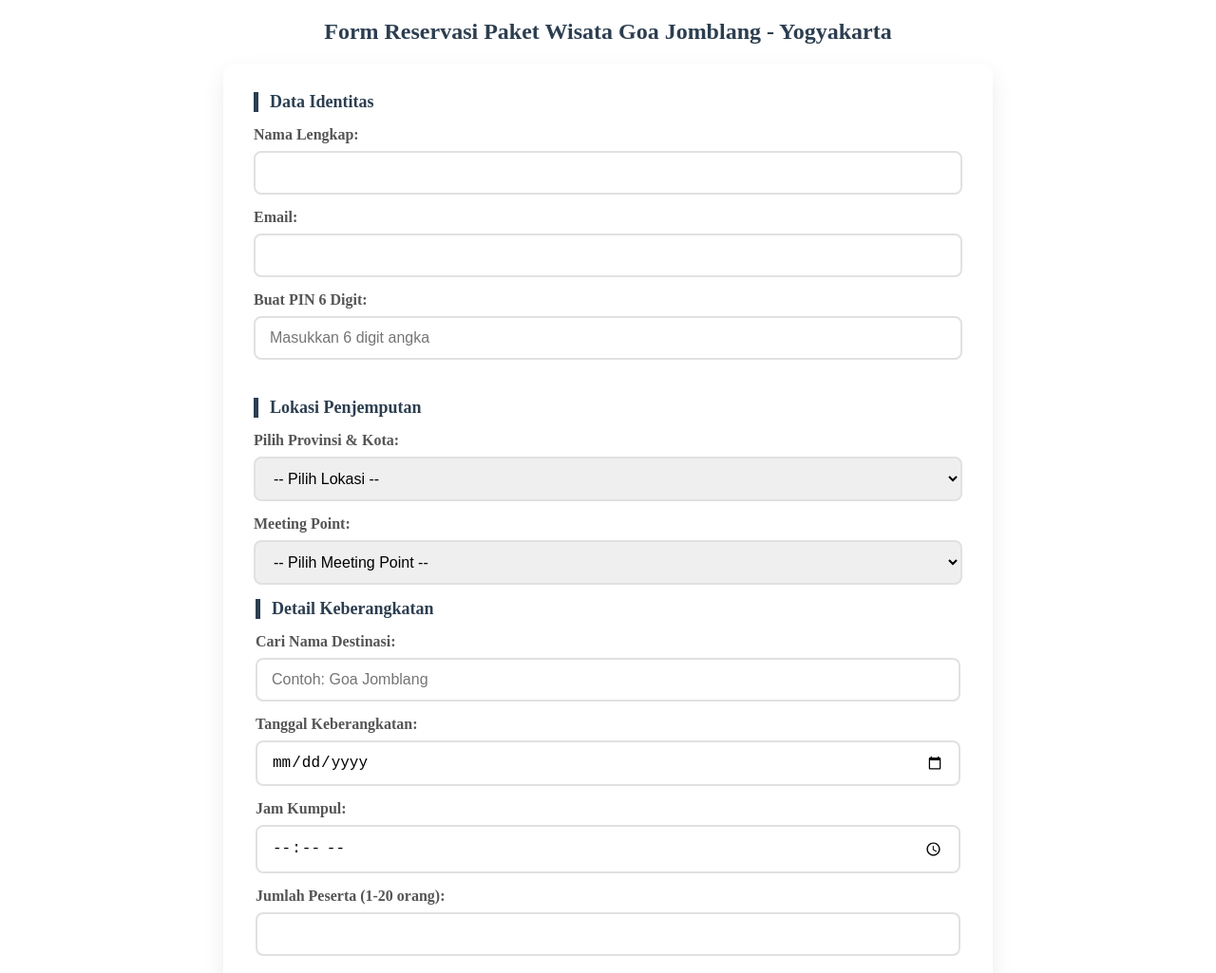
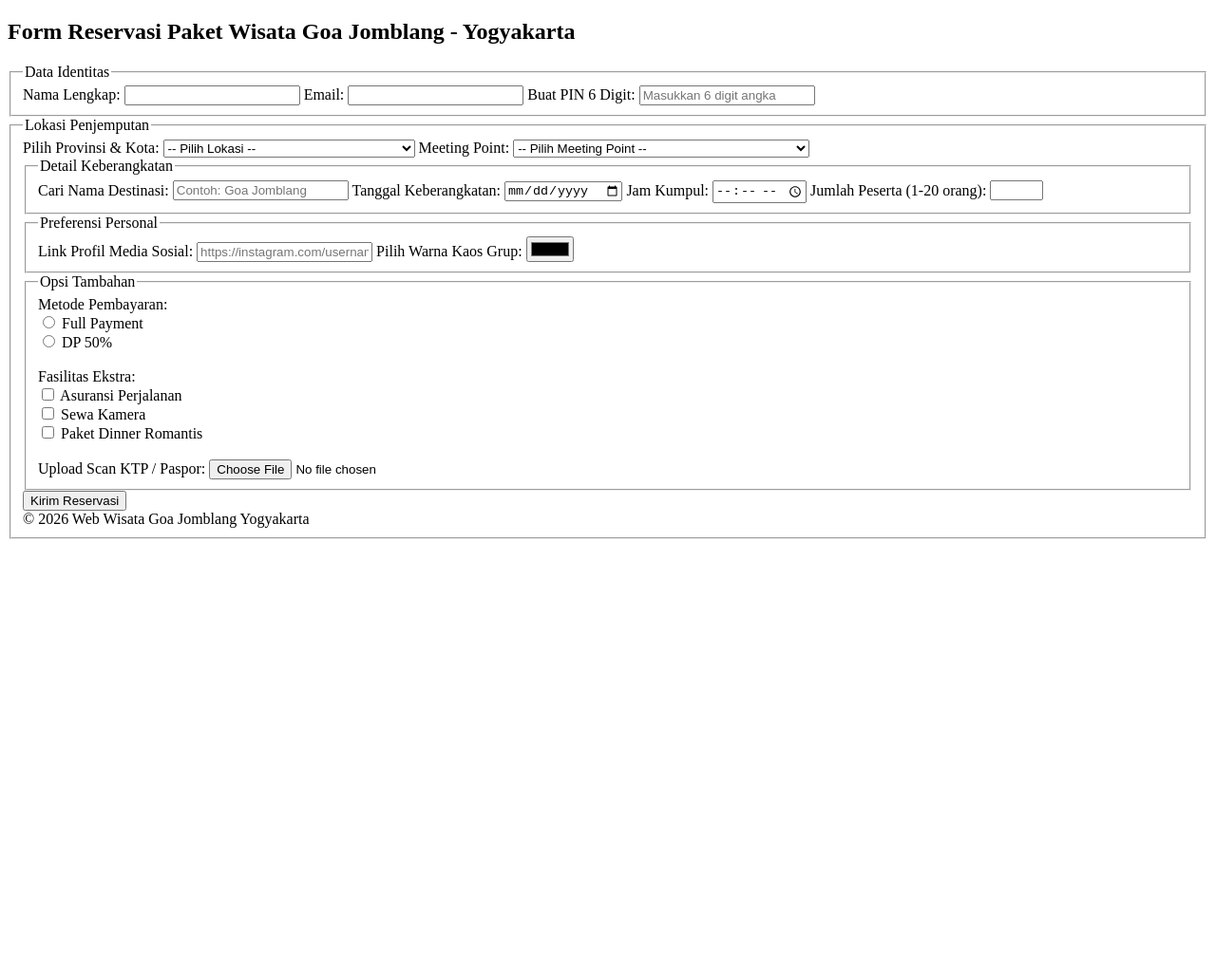
Before and after one commit to aneurianti04/index.formulir.pemesanan.html.implementasikan, a plain HTML site: page index.html in a window 1280 px wide. Shown: the top 1025 px of the page at 95% size. After the commit the page ends 800 px from the top, so only its background shows below. Drawn offline with Linux system fonts and the light colour scheme.

Commit message:
Update index.html

```diff
--- a/index.html
+++ b/index.html
@@ -3,151 +3,6 @@
  <head>
   <meta charset="UTF-8">
   <title>Form Reservasi Goa Jomblang Yogyakarta</title>
-  <style>
-        <style>
-/* BODY */
-body {
-    font-family: 'Segoe UI', Tahoma, Geneva, Verdana, sans-serif;
-    background: #f4f6f9;
-    margin: 0;
-    padding: 20px;
-    line-height: 1.6;
-    color: #333;
-}
-
-/* JUDUL */
-h2 {
-    text-align: center;
-    color: #2c3e50;
-    margin-bottom: 20px;
-}
-
-/* FORM CONTAINER */
-form {
-    background: white;
-    max-width: 750px;
-    margin: auto;
-    padding: 30px;
-    border-radius: 12px;
-    box-shadow: 0 10px 25px rgba(0, 0, 0, 0.08);
-}
-
-/* FIELDSET */
-fieldset {
-    border: none;
-    margin-bottom: 25px;
-    padding: 0;
-}
-
-/* LEGEND / JUDUL BAGIAN */
-legend {
-    font-size: 18px;
-    font-weight: bold;
-    color: #2c3e50;
-    border-left: 5px solid #2c3e50;
-    padding-left: 12px;
-    margin-bottom: 15px;
-}
-
-/* LABEL */
-label {
-    display: block;
-    font-weight: 600;
-    margin-bottom: 8px;
-    color: #555;
-}
-
-/* INPUT & SELECT */
-input[type="text"],
-input[type="email"],
-input[type="password"],
-input[type="number"],
-input[type="url"],
-input[type="date"],
-input[type="time"],
-input[type="search"],
-select {
-    width: 100%;
-    padding: 12px 15px;
-    margin-bottom: 15px;
-    border: 2px solid #e1e1e1;
-    border-radius: 8px;
-    font-size: 1rem;
-    transition: all 0.3s ease;
-    box-sizing: border-box;
-}
-
-/* EFEK SAAT DIKLIK */
-input:focus,
-select:focus {
-    border-color: #2c3e50;
-    outline: none;
-    box-shadow: 0 0 0 3px rgba(44, 62, 80, 0.1);
-}
-
-/* RADIO & CHECKBOX */
-input[type="radio"],
-input[type="checkbox"] {
-    width: auto;
-    margin-right: 8px;
-    margin-bottom: 10px;
-}
-
-/* INPUT COLOR */
-input[type="color"] {
-    height: 45px;
-    border: none;
-    background: none;
-    cursor: pointer;
-    margin-bottom: 15px;
-}
-
-/* INPUT FILE */
-input[type="file"] {
-    background: #f8f9fa;
-    padding: 10px;
-    border: 1px dashed #ccc;
-    border-radius: 8px;
-    margin-bottom: 15px;
-}
-
-/* BUTTON SUBMIT */
-button {
-    width: 100%;
-    padding: 14px;
-    border: none;
-    border-radius: 10px;
-    font-size: 16px;
-    font-weight: bold;
-    cursor: pointer;
-    color: white;
-    background: linear-gradient(135deg, #27ae60, #2ecc71);
-    box-shadow: 0 4px 15px rgba(46, 204, 113, 0.3);
-    transition: transform 0.2s, box-shadow 0.2s, filter 0.3s;
-}
-
-/* HOVER BUTTON */
-button:hover {
-    transform: translateY(-2px);
-    filter: brightness(1.05);
-    box-shadow: 0 6px 20px rgba(0,0,0,0.15);
-}
-
-/* FOOTER */
-.footer {
-    text-align: center;
-    color: #777;
-    margin-top: 20px;
-    font-size: 14px;
-}
-
-/* RESPONSIVE (HP) */
-@media (max-width: 600px) {
-    form {
-        padding: 20px;
-    }
-}
-    </style>
  </head>
  <body>
   <h2>Form Reservasi Paket Wisata Goa Jomblang - Yogyakarta</h2>
```
